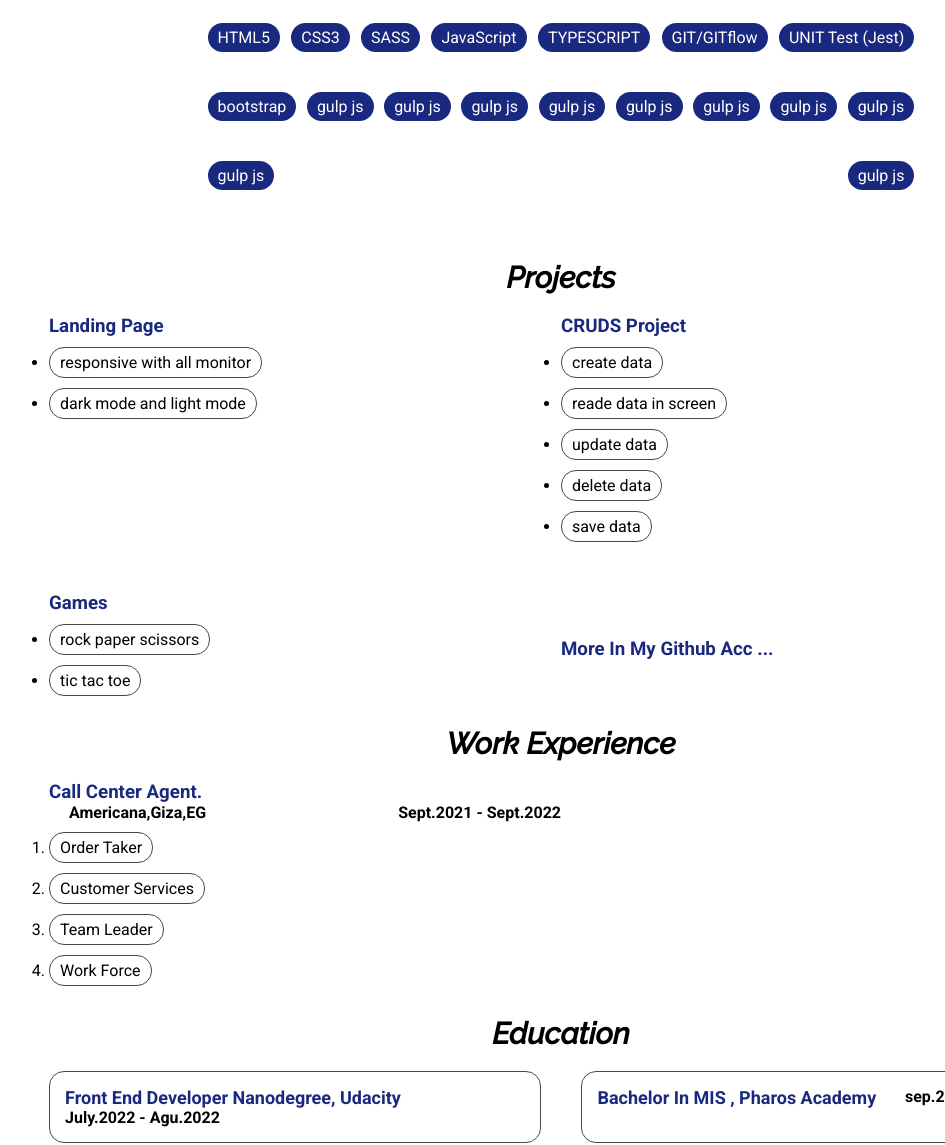
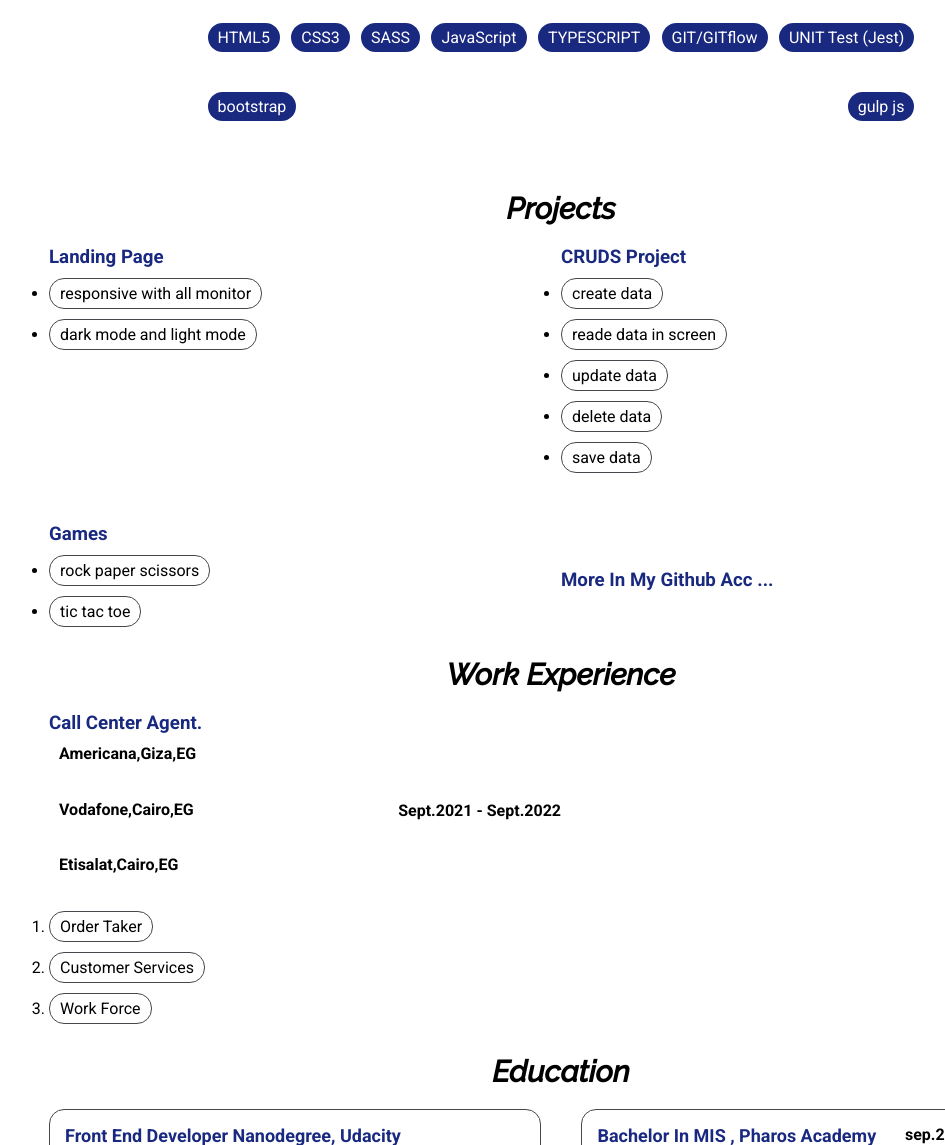
Before and after one commit to louy999/My-CV, a website: page index.html in a window 1280 px wide. Shown: the part 378-1523 px from the top of the page, without its empty margins (79-1024 px from the left). Drawn offline with Linux system fonts and the light colour scheme.

Commit message:
ubdate experience and style

```diff
--- a/index.html
+++ b/index.html
@@ -47,15 +47,6 @@
           <li>UNIT Test (Jest)</li>
           <li>bootstrap</li>
           <li>gulp js</li>
-          <li>gulp js</li>
-          <li>gulp js</li>
-          <li>gulp js</li>
-          <li>gulp js</li>
-          <li>gulp js</li>
-          <li>gulp js</li>
-          <li>gulp js</li>
-          <li>gulp js</li>
-          <li>gulp js</li>
         </ul>
       </div>
       <div id="projects">
@@ -92,12 +83,15 @@
         <h3>Work Experience</h3>
         <div class="work">
           <h3>call center agent.</h3>
+          <div class="ex">
+            <span class="camp">Americana,Giza,EG</span>
+            <span class="camp">Vodafone,cairo,EG</span>
+            <span class="camp">Etisalat,cairo,EG</span>
+          </div>
           <span class="date">sept.2021 - sept.2022</span>
-          <span class="camp">Americana,Giza,EG</span>
           <ol>
             <li>order taker</li>
             <li>customer services</li>
-            <li>team leader</li>
             <li>work force</li>
           </ol>
         </div>
--- /dev/null
+++ b/package.json
@@ -0,0 +1,5 @@
+{
+  "dependencies": {
+    "bootstrap": "^5.2.0"
+  }
+}
--- a/style/style.scss
+++ b/style/style.scss
@@ -137,11 +137,20 @@ $color2: #1a2980;
         text-transform: capitalize;
         font-weight: 700;
         float: right;
+        position: relative;
+        bottom: 100px;
       }
-      .camp {
-        text-transform: capitalize;
-        font-weight: 700;
-        margin: 20px;
+      .ex {
+        display: flex;
+        flex-direction: column;
+        justify-content: center;
+        height: 167px;
+        .camp {
+          text-transform: capitalize;
+          font-weight: 700;
+          margin: 10px;
+          height: 100px;
+        }
       }
       ol {
         text-transform: capitalize;
```
Also changed, not shown: style/style.css, 2 other files.
